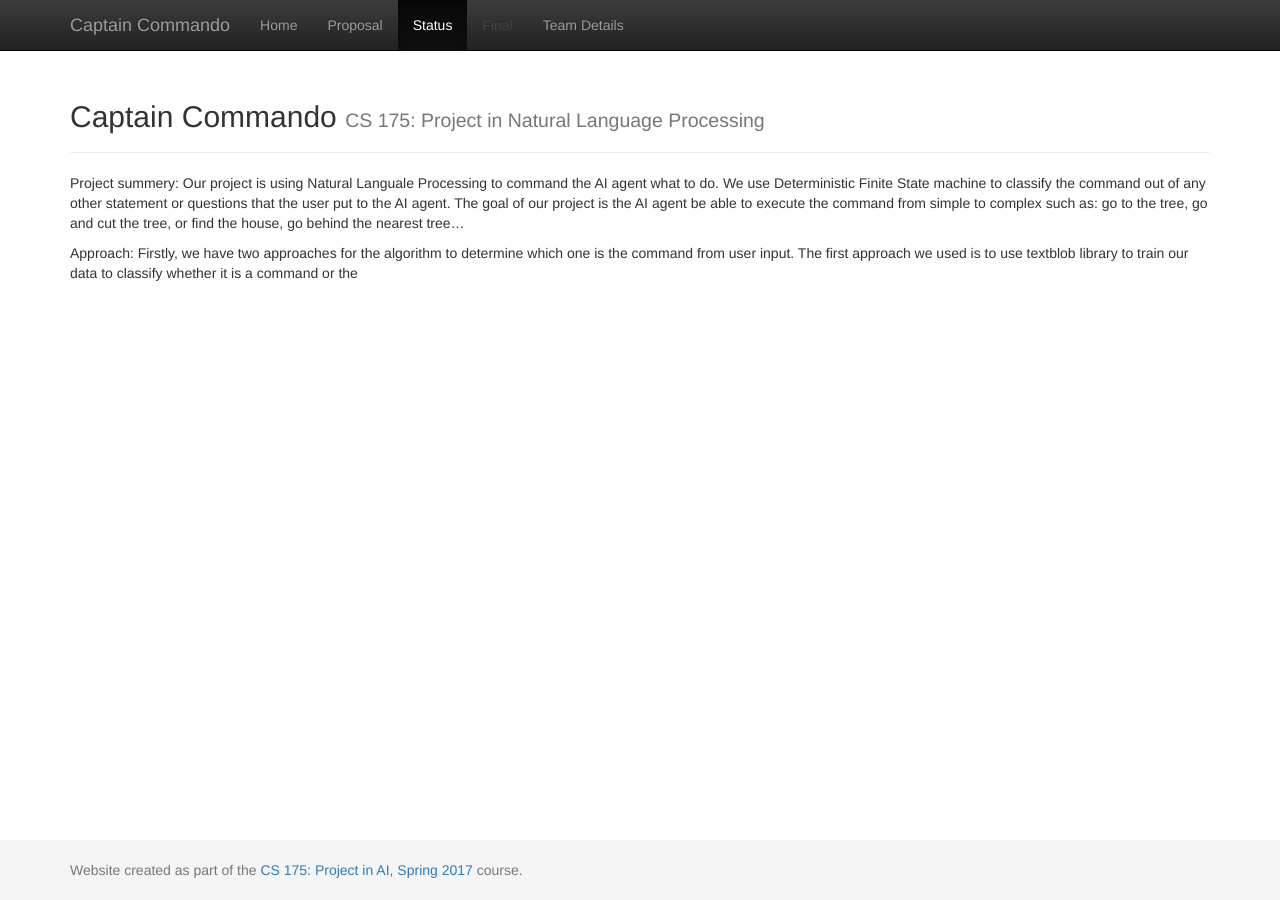
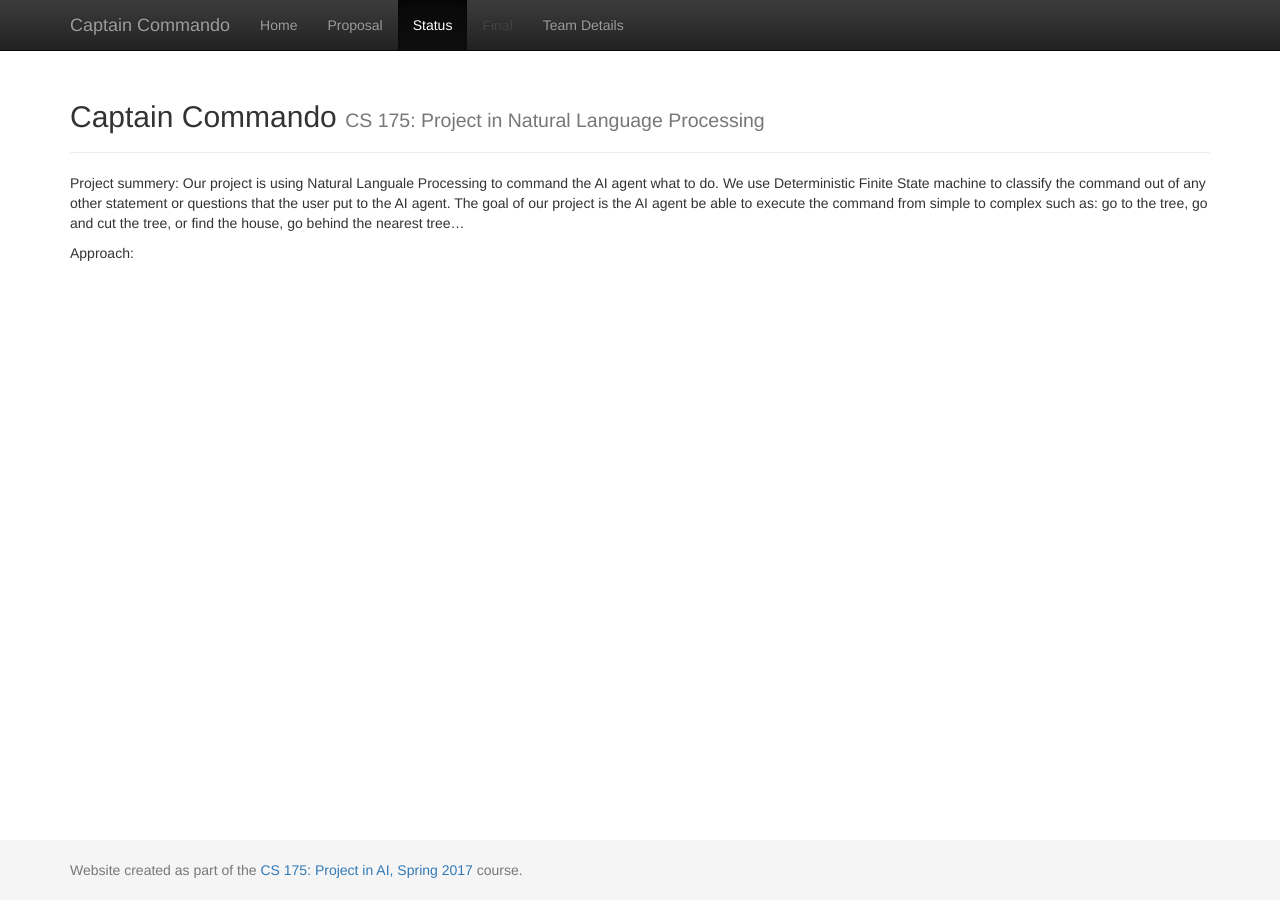
Before and after one commit to quanal/Captain-Commando, a Jekyll site: the page built from docs/status.md, in a window 1280 px wide. Built offline with Jekyll 4.4.1, drawn with Linux system fonts in a browser that asks for light colours; our own code applies the rules of GitHub Pages for plain Markdown files.

Commit message:
Update status.md

```diff
--- a/docs/status.md
+++ b/docs/status.md
@@ -1,4 +1,3 @@
 Project summery: Our project is using Natural Languale Processing to command the AI agent what to do. We use Deterministic Finite State machine to classify the command out of any other statement or questions that the user put to the AI agent. The goal of our project is the AI agent be able to execute the command from simple to complex such as: go to the tree, go and cut the tree, or find the house, go behind the nearest tree...
 
-Approach: Firstly, we have two approaches for the algorithm to determine which one is the command from user input.
-  The first approach we used is to use textblob library to train our data to classify whether it is a command or the
+Approach:
```
